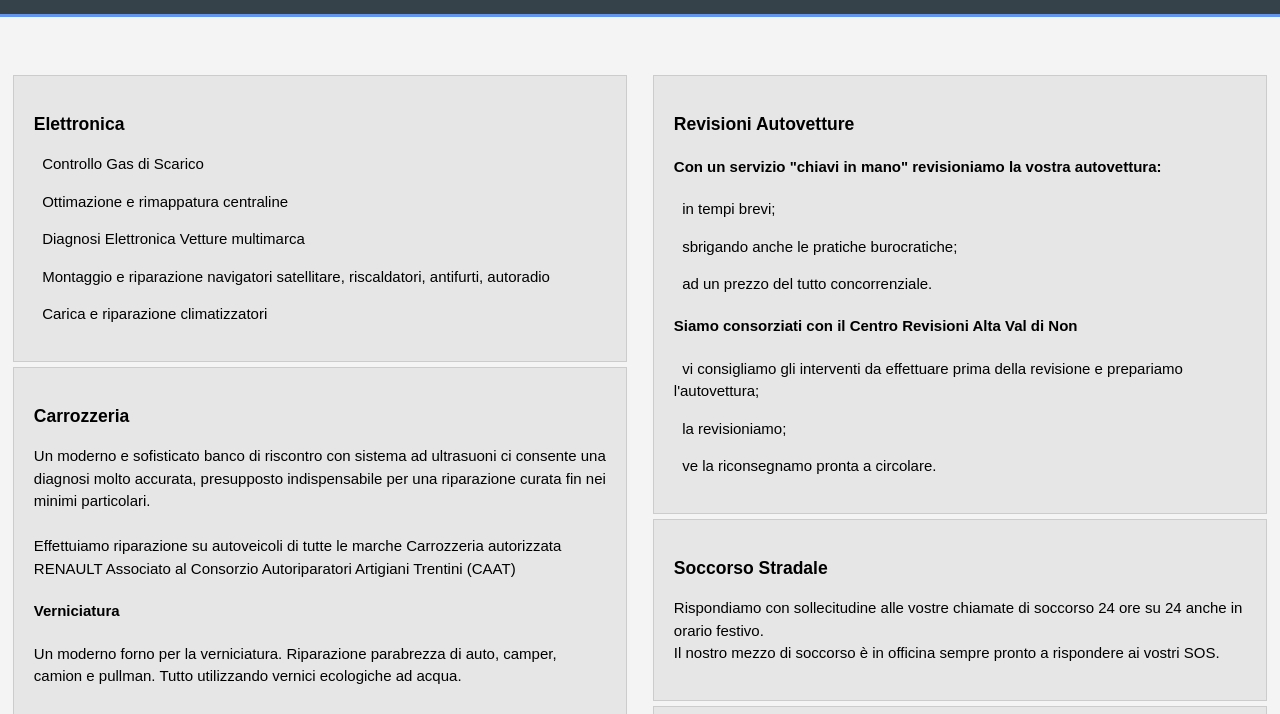
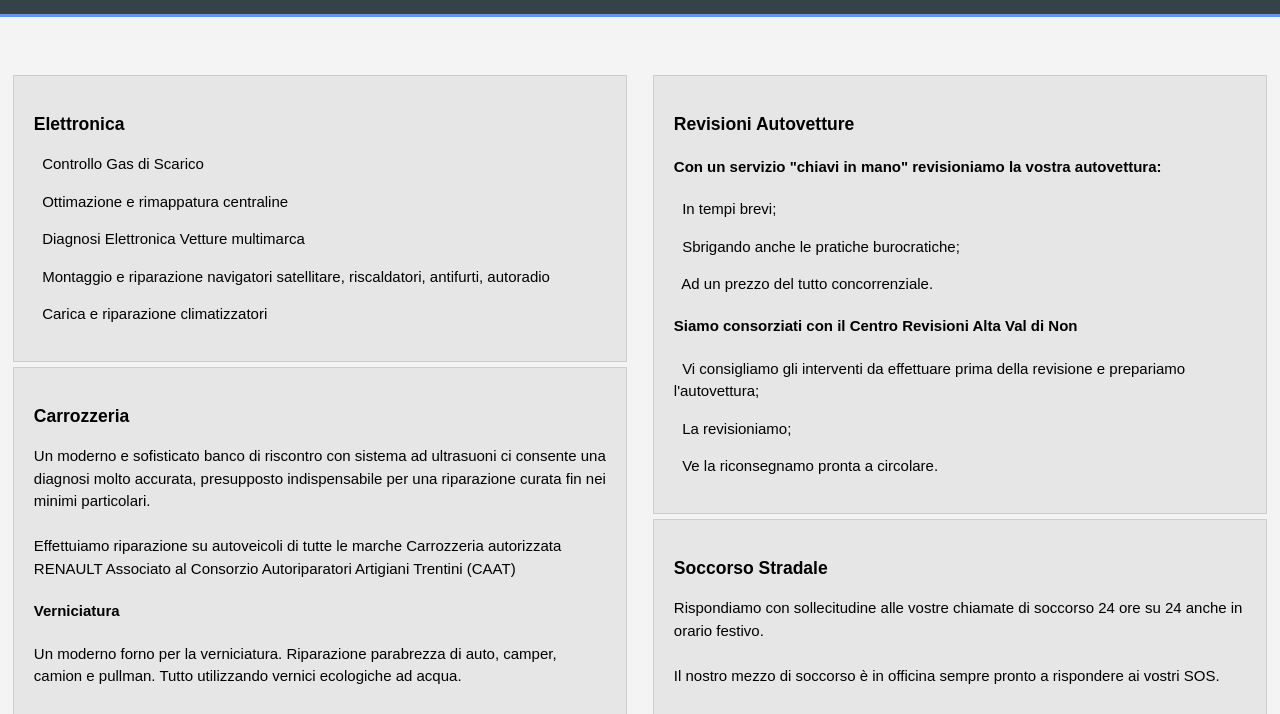
Before and after one commit to TonciWonci/test_marco, a plain HTML site: page services.html in a window 1280 px wide. Shown: the part 86-800 px from the top of the page. Drawn offline with Linux system fonts and the light colour scheme.

Commit message:
Line breaks in services tab

```diff
--- a/services.html
+++ b/services.html
@@ -51,7 +51,7 @@
 							<p>&nbsp; Eliminazione condensa</p>
 							<p>&nbsp; Minor consumo di carburante. Migliori prestazioni. Maggiore affidabilità. Minore inquinamento</p>
 							<h4>Gomme</h4>
-							<p>Vendita e cambio gomme a prezzi di assoluta convenienza. <br> Catene da neve. <br> Bilanciamento e riparazione pneumatici.</p>
+							<p>Vendita e cambio gomme a prezzi di assoluta convenienza. <br><br> Catene da neve. <br><br> Bilanciamento e riparazione pneumatici.</p>
                         </li>
                     </ul>
                 </article>
@@ -61,17 +61,17 @@
                         <li>
                             <h3>Revisioni Autovetture</h3>
 							<h4>Con un servizio "chiavi in mano" revisioniamo la vostra autovettura:</h4>
-							<p>&nbsp; in tempi brevi;</p>
-							<p>&nbsp; sbrigando anche le pratiche burocratiche;</p>
-							<p>&nbsp; ad un prezzo del tutto concorrenziale.</p>
+							<p>&nbsp; In tempi brevi;</p>
+							<p>&nbsp; Sbrigando anche le pratiche burocratiche;</p>
+							<p>&nbsp; Ad un prezzo del tutto concorrenziale.</p>
 							<h4>Siamo consorziati con il Centro Revisioni Alta Val di Non</h4>
-							<p>&nbsp; vi consigliamo gli interventi da effettuare prima della revisione e prepariamo l'autovettura;</p>
-							<p>&nbsp; la revisioniamo;</p>
-							<p>&nbsp; ve la riconsegnamo pronta a circolare.</p>
+							<p>&nbsp; Vi consigliamo gli interventi da effettuare prima della revisione e prepariamo l'autovettura;</p>
+							<p>&nbsp; La revisioniamo;</p>
+							<p>&nbsp; Ve la riconsegnamo pronta a circolare.</p>
                         </li>
                         <li>
                             <h3>Soccorso Stradale</h3>
-                            <p>Rispondiamo con sollecitudine alle vostre chiamate di soccorso 24 ore su 24 anche in orario festivo. <br> Il nostro mezzo di soccorso è in officina sempre pronto a rispondere ai vostri SOS.</p>
+                            <p>Rispondiamo con sollecitudine alle vostre chiamate di soccorso 24 ore su 24 anche in orario festivo. <br><br> Il nostro mezzo di soccorso è in officina sempre pronto a rispondere ai vostri SOS.</p>
                         </li>
                         <li>
                             <h3>Autovettura di Cortesia</h3>
```
